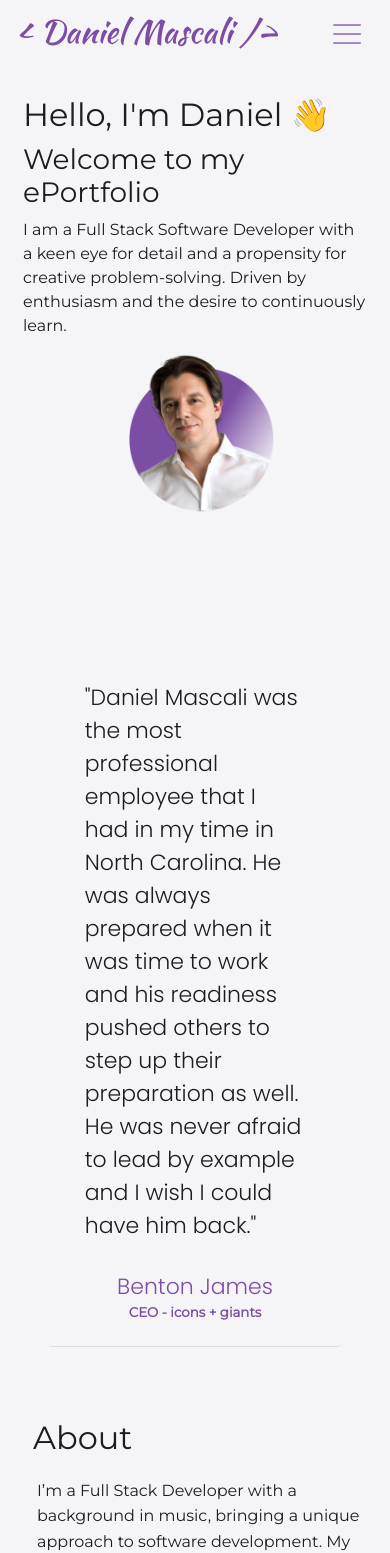
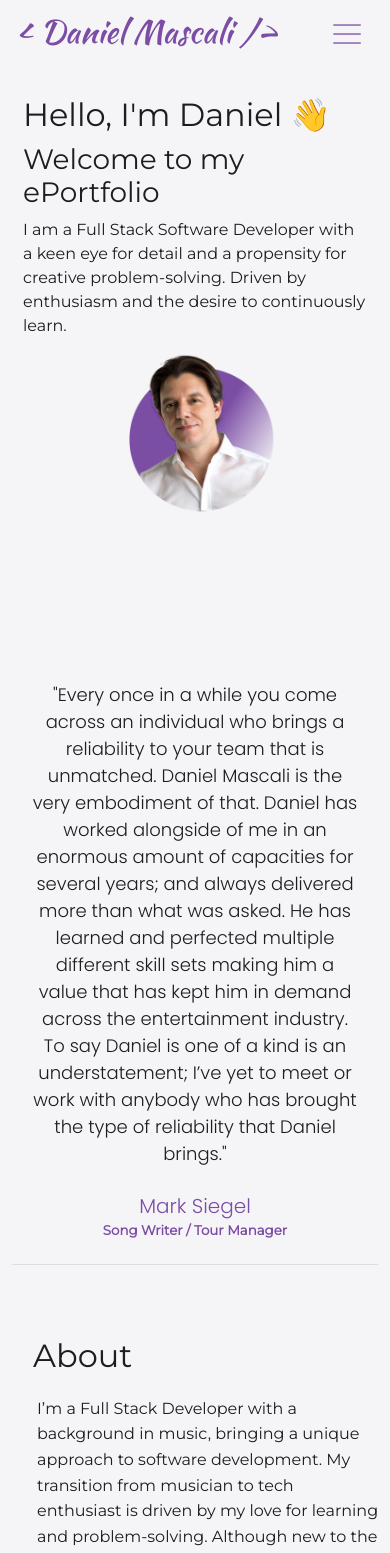
Before and after one commit to TurboTeam335/dm-portfolio, a React (Create React App) app: page / in a window 390 px wide. Shown: the top 1553 px of the page. Built offline with nearby package versions, Linux system fonts and the light colour scheme.

Commit message:
mobile quotes

```diff
--- a/src/App.js
+++ b/src/App.js
@@ -30,13 +30,15 @@ function App() {
       <div className={`App ${isDark ? 'dark' : 'light'}`}>
         <Navbar />
         <div id="home" className="section-anchor"><Home /></div>
-        <Quotes quoteIndex={3} />
+        <Quotes quoteIndex={5} />
         <div id="about" className="section-anchor"><About /></div>
         <Quotes quoteIndex={0} />
         <div id="projects" className="section-anchor"><Projects /></div>
+        <Quotes quoteIndex={3} />
+        <div id="education" className="section-anchor"><Education /></div>
         <Quotes quoteIndex={1} />
-        <div id="education" className="section-anchor"><Education /></div>
         <div id="skills" className="section-anchor"><Skills /></div>
+        {/* <Quotes quoteIndex={1} /> */}
         <div id="contact" className="section-anchor"><Contact /></div>
         <Footer />
       </div>
--- a/src/components/Quotes/Quotes.css
+++ b/src/components/Quotes/Quotes.css
@@ -1,7 +1,8 @@
 .quote-card {
   max-width: 50%;
-  margin: 2em auto;
+  /* margin: 2em auto; */
   padding: 0 1em;
+
 }
 
 .quote-content {
@@ -12,10 +13,11 @@
 
 .quote-text {
   margin-bottom: 1em;
-  font-size: 22px !important;
+  font-size: 20px !important;
   font-family: 'Poppins', sans-serif;
   font-weight: 300;
   font-style: normal;
+  text-align: center;
 
 }
 
@@ -31,8 +33,8 @@
 }
 
 .button-text-name {
-  font-size: 22px !important;
-  font-family: 'Poppins', sans-serif;
+  font-size: 20px !important;
+  font-family: 'Poppins', sans-serif !important;
   font-weight: 300;
   font-style: normal;
   color: var(--purple);
@@ -63,10 +65,11 @@
 /* Responsive adjustments */
 @media (max-width: 768px) {
   .quote-card {
-    max-width: 75%;
+    max-width: 95%;
+    padding: 0;
   }
   .quote-text {
-    font-size: 18px;
+    font-size: 18px !important;
   }
 
   .quote-button {
--- a/src/components/Quotes/Quotes.js
+++ b/src/components/Quotes/Quotes.js
@@ -40,10 +40,10 @@ const quoteData = [
   },
   {
     quote:
-      '"Daniel’s attention to detail, work ethic and collaborative nature help him to be a fantastic part of any team"',
+      '"Every once in a while you come across an individual who brings a reliability to your team that is unmatched. Daniel Mascali is the very embodiment of that. Daniel has worked alongside of me in an enormous amount of capacities for several years; and always delivered more than what was asked. He has learned and perfected multiple different skill sets making him a value that has kept him in demand across the entertainment industry. To say Daniel is one of a kind is an understatement; I’ve yet to meet or work with anybody who has brought the type of reliability that Daniel brings."',
     name: 'Mark Siegel',
     role: 'Song Writer / Tour Manager',
-    link: 'https://www.linkedin.com/in/mark-siegel-24a52928/',
+    link: 'https://www.marksiegelofficial.com/',
   },
 ];
 
```
